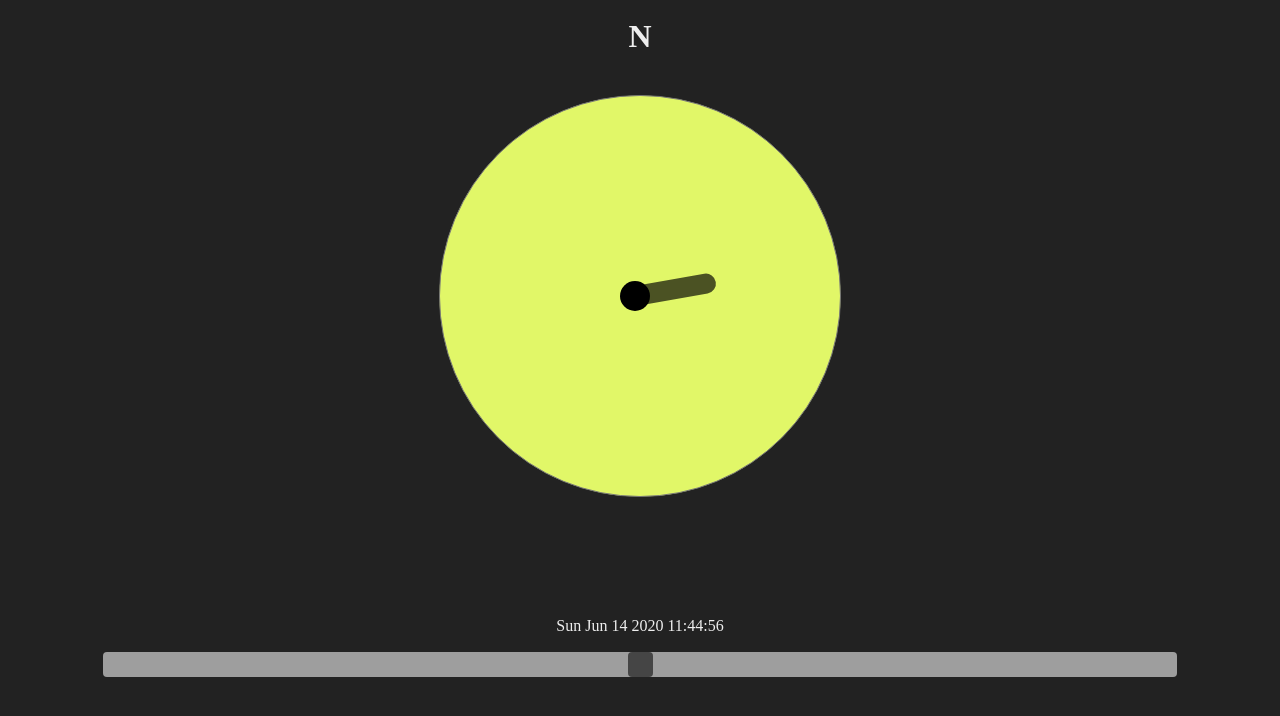
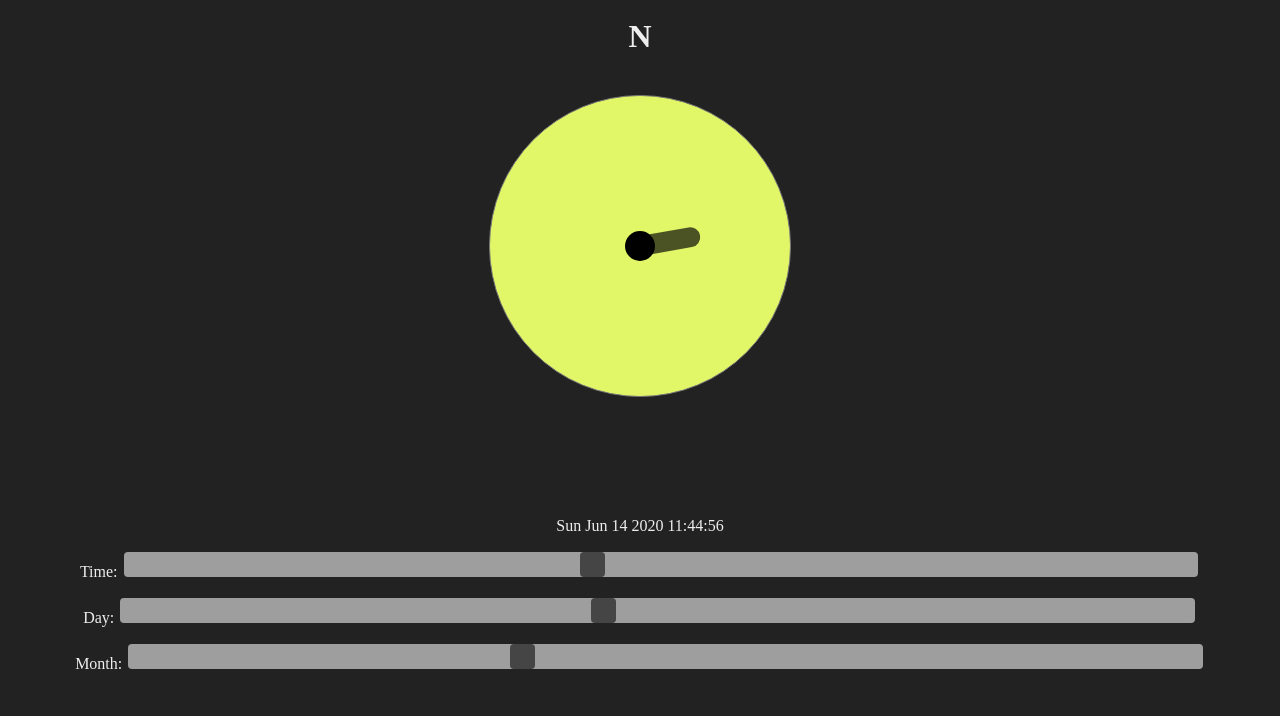
Before and after one commit to mahmodHammad/shadow, a website: page index.html in a window 1280 px wide. Shown: the part 80-796 px from the top of the page. Drawn offline with Linux system fonts and the light colour scheme.

Commit message:
add day , month sliders !

```diff
--- a/index.html
+++ b/index.html
@@ -25,12 +25,35 @@
         <time class="time"> test</time>
         <br />
         <div class="slider-container">
+          Time:
+          <input
+            type="range"
+
+            min="1"
+            max="24"
+            Z
+            step="0.1"
+            class="slider slider-h"
+          />
+        </div>
+        <div class="slider-container">
+          Day:
           <input
             type="range"
             min="1"
-            max="24"
-            step="0.1"
-            class="slider slider-h"
+            max="30"
+            value="1"
+            class="slider slider-d"
+          />
+        </div>
+        <div class="slider-container">
+          Month:
+          <input
+            type="range"
+            min="1"
+            max="12"
+            value="1"
+            class="slider slider-m"
           />
         </div>
       </div>
--- a/index.js
+++ b/index.js
@@ -1,13 +1,15 @@
 const shadowContainer = document.querySelector(".shadow");
 const RealShadow = document.querySelector(".real-shadow");
 const hSlider = document.querySelector(".slider-h");
+const daySlider = document.querySelector(".slider-d");
+const monthSlider = document.querySelector(".slider-m");
 const timeUI = document.querySelector(".time");
 
-const userHeight = 200; //use it for calculating shadow lenght
+const userHeight = 150; //use it for calculating shadow lenght
 let morning = new Date();
 
-// TimeSlider |-_-_-_-_-_-_-_-_-_-_-_-_-_-_-_-_-_-_-_->START-
-// TimeSlider |-_-_-_-_-_-_-_-_-_-_-_-_-_-_-_-_-_-_-_->START-
+// TimeSliders |-_-_-_-_-_-_-_-_-_-_-_-_-_-_-_-_-_-_-_->START-
+// TimeSliders |-_-_-_-_-_-_-_-_-_-_-_-_-_-_-_-_-_-_-_->START-
 function updateTime() {
   drawShadow({ x: 30, y: 30 }, morning);
   timeUI.setAttribute("datetime", morning);
@@ -18,17 +20,24 @@ hSlider.oninput = function() {
   const time = this.value;
   const minutes = Math.ceil((time % 2) * 60);
   const hours = Math.floor(time);
-  console.log("time", time);
-  console.log("hours", hours);
-  Math.ceil((2.3 % 2) * 60);
   morning.setMinutes(minutes);
   morning.setHours(hours);
-  console.log("morning", morning);
-
   updateTime();
 };
-// TimeSlider |-_-_-_-_-_-_-_-_-_-_-_-_-_-_-_-_-_-_-_->END-
-// TimeSlider |-_-_-_-_-_-_-_-_-_-_-_-_-_-_-_-_-_-_-_->END-
+
+daySlider.oninput = function() {
+  const day = this.value;
+  morning.setDate(day);
+  updateTime();
+};
+
+monthSlider.oninput = function() {
+  const month = this.value;
+  morning.setMonth(month);
+  updateTime();
+};
+// TimeSliders |-_-_-_-_-_-_-_-_-_-_-_-_-_-_-_-_-_-_-_->END-
+// TimeSliders |-_-_-_-_-_-_-_-_-_-_-_-_-_-_-_-_-_-_-_->END-
 
 // Shadow |-_-_-_-_-_-_-_-_-_-_-_-_-_-_-_-_-_-_-_->START-
 // Shadow |-_-_-_-_-_-_-_-_-_-_-_-_-_-_-_-_-_-_-_->START-
@@ -65,8 +74,6 @@ function getLocation() {
 function useLocation() {
   getLocation()
     .then(loc => {
-      const currentHoure = morning.getHours();
-      hSlider.value = currentHoure;
       drawShadow(loc, morning);
     })
     .catch(err => {
@@ -78,8 +85,16 @@ function useLocation() {
 }
 // Location|-_-_-_-_-_-_-_-_-_-_-_-_-_-_-_-_-_-_-_->END-
 // Location|-_-_-_-_-_-_-_-_-_-_-_-_-_-_-_-_-_-_-_->END-
-
+function initSliders(){
+  const currentMonth = morning.getMonth();
+  const currentDay = morning.getDate();
+  const currentHoure = morning.getHours();
+  monthSlider.value = currentMonth;
+  daySlider.value = currentDay;
+  hSlider.value = currentHoure;
+}
 function init() {
+  initSliders()
   updateTime();
   useLocation();
 }
--- a/style.css
+++ b/style.css
@@ -13,8 +13,8 @@ body {
   border-radius: 50%;
   background-color: rgba(225, 247, 104, 1);
   margin: auto;
-  width: 400px;
-  height: 400px;
+  width: 300px;
+  height: 300px;
   position: relative;
 }
 
@@ -27,7 +27,7 @@ body {
 .user {
   height: 30px;
   width: 30px;
-  left: calc(50% - 20px);
+  left: calc(50% - 15px);
   top: calc(50% - 15px);
   background-color: #000f;
   border-radius: 50%;
@@ -38,7 +38,7 @@ body {
   border-radius: 4px;
   height: 200px;
   width: 20px;
-  left: calc(50% - 15px);
+  left: calc(50% - 10px);
   top:calc(50% - 30px);
   transform-origin: top center;
 }
```
